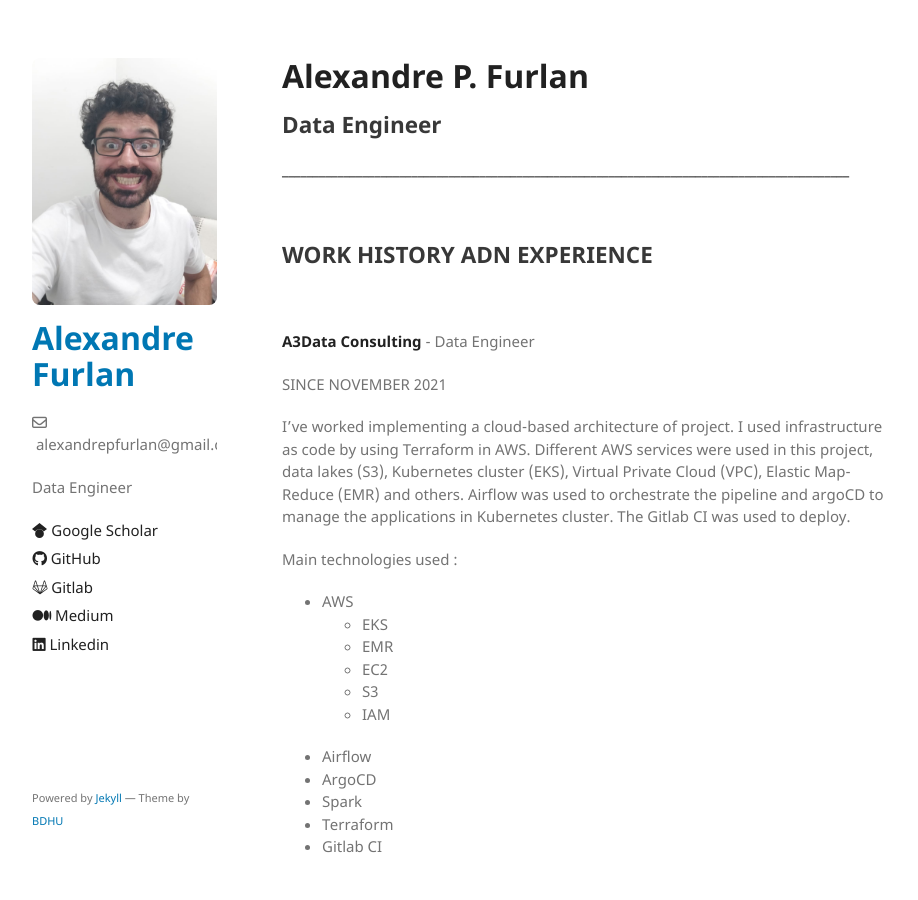
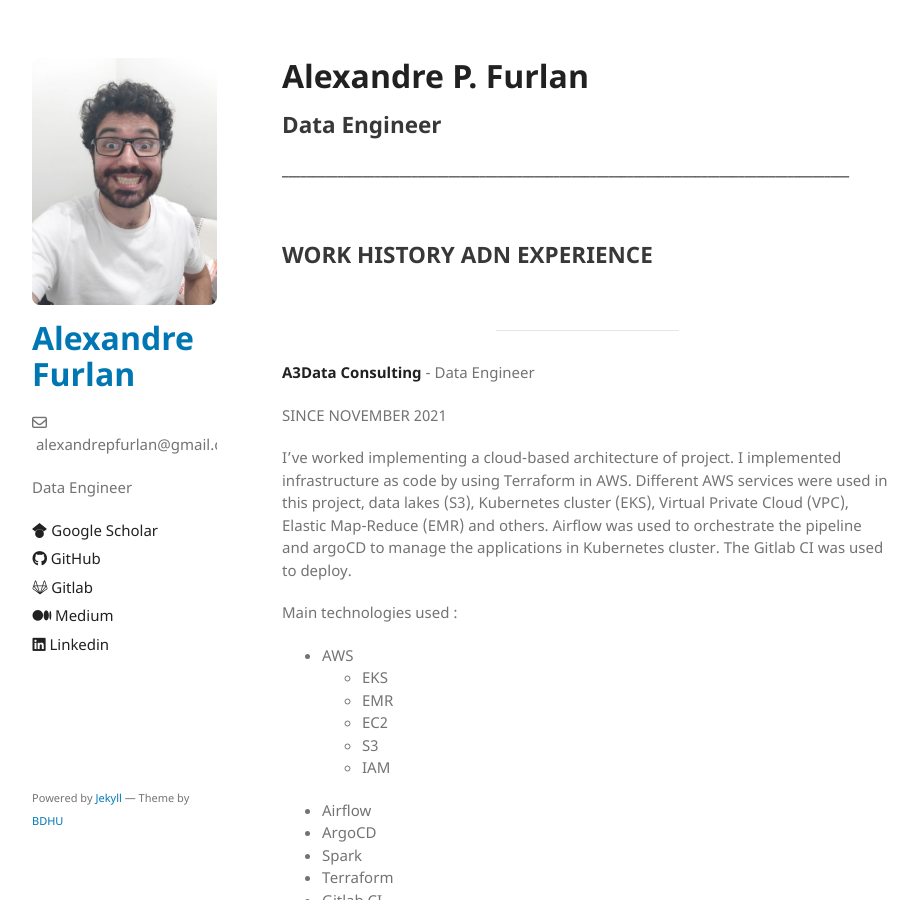
Before and after one commit to apfurlan/apfurlan.github.io, a Jekyll site: the page built from cv-page.md, in a window 1280 px wide and 900 px high. Shown: the whole window, without its empty margins (178-1096 px from the left). Built offline with Jekyll 4.4.1, drawn with Linux system fonts in a browser that asks for light colours; our own code applies the rules of GitHub Pages for plain Markdown files.

Commit message:
init commit

```diff
--- a/cv-page.md
+++ b/cv-page.md
@@ -13,14 +13,18 @@
 &nbsp;
 &nbsp;
 
+---
 **A3Data Consulting** - Data Engineer
 
 
 SINCE NOVEMBER 2021
 
-I've worked implementing a cloud-based architecture of project. I used infrastructure as code by using Terraform in AWS. Different AWS services were used in this project, data lakes (S3), Kubernetes cluster (EKS), Virtual Private Cloud (VPC), Elastic Map-Reduce (EMR) and others. Airflow
-was used to orchestrate the pipeline and argoCD to manage the applications
-in Kubernetes cluster. The Gitlab CI was used to deploy.
+I've worked implementing a cloud-based architecture of project. I implemented
+infrastructure as code by using Terraform in AWS. Different AWS services were
+used in this project, data lakes (S3), Kubernetes cluster (EKS), Virtual Private
+Cloud (VPC), Elastic Map-Reduce (EMR) and others. Airflow was used to orchestrate
+the pipeline and argoCD to manage the applications in Kubernetes cluster. The Gitlab
+CI was used to deploy.
 
 Main technologies used :
 
```
Also changed, not shown: dts-pub-page.md (+2 -0 lines).
